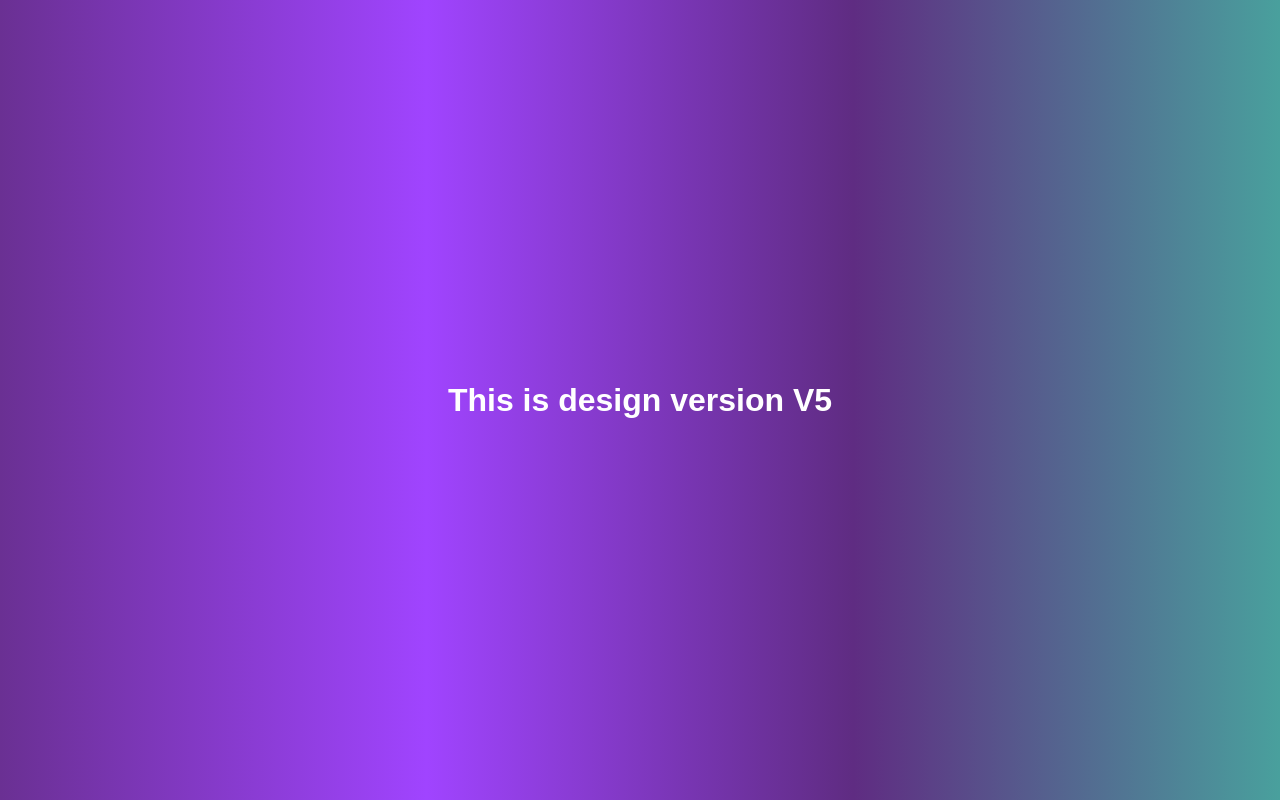
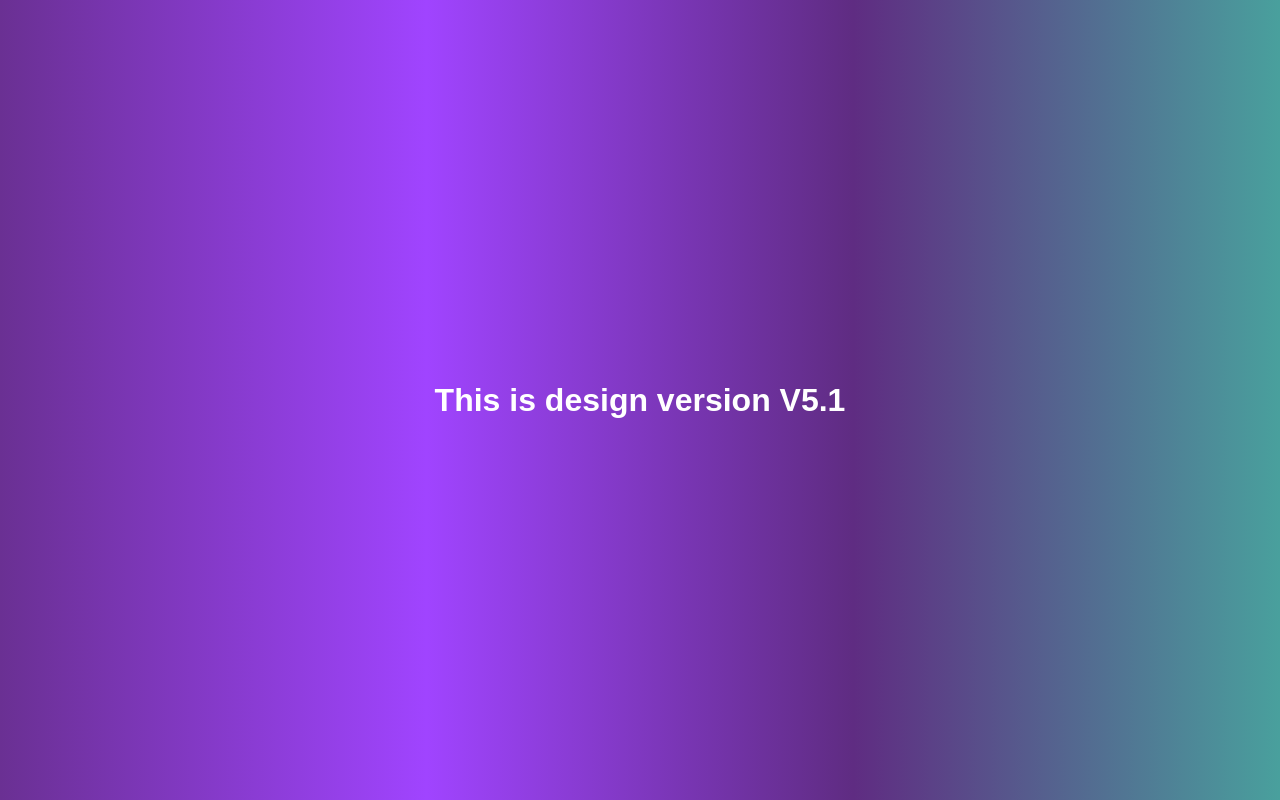
Before and after one commit to Chhayansh-Git/Git-Repo, a plain HTML site: page index.html in a window 1280 px wide. Drawn offline with Linux system fonts and the light colour scheme.

Commit message:
first v5.1

```diff
--- a/index.html
+++ b/index.html
@@ -7,6 +7,6 @@
     <title>Document</title>
 </head>
 <body>
-    <h1>This is design version V5</h1>
+    <h1>This is design version V5.1</h1>
 </body>
 </html>
```
